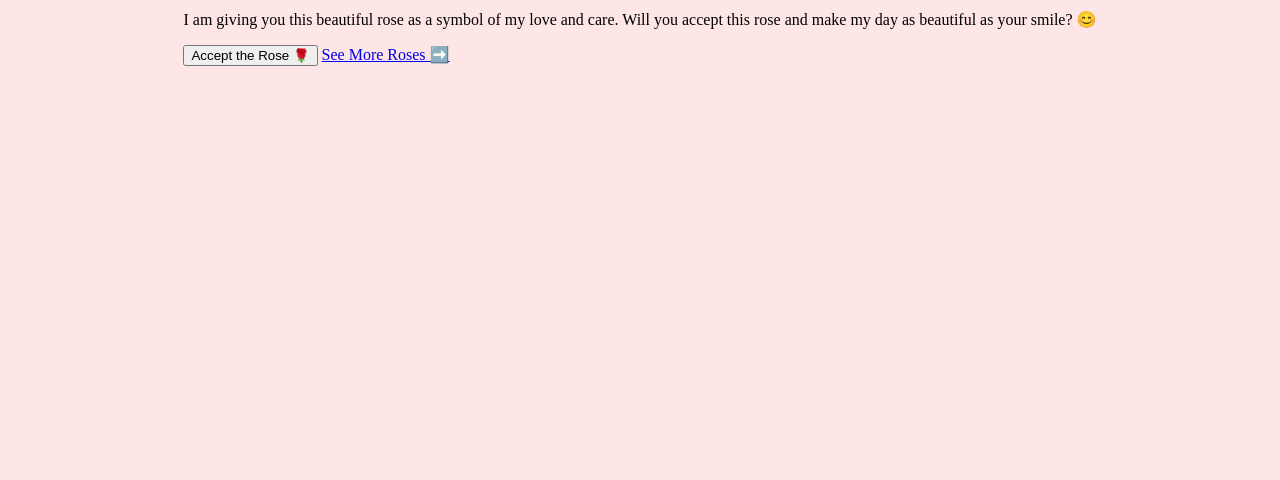
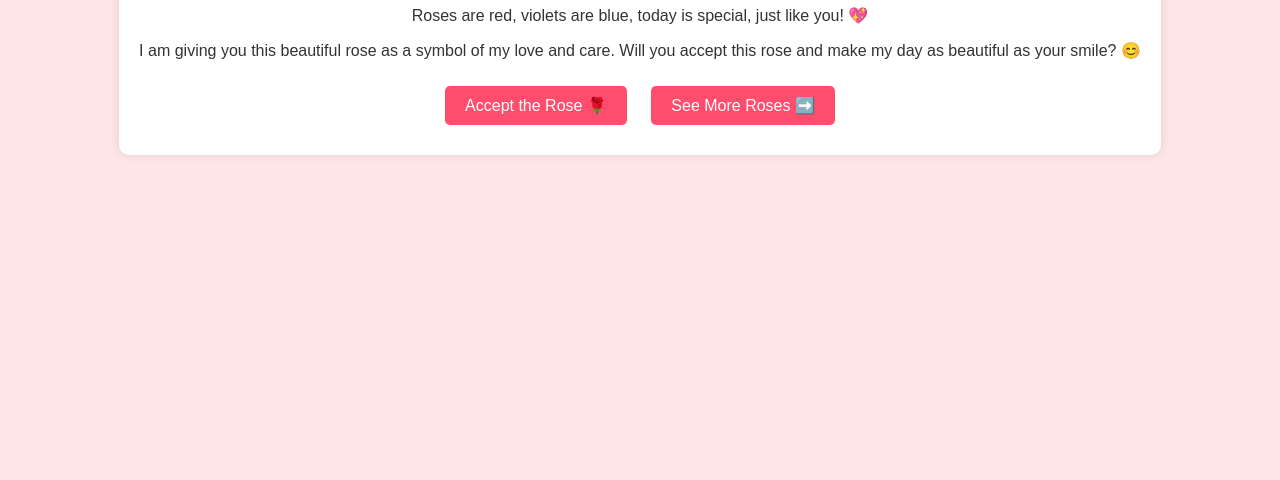
Before and after one commit to jatin0singh/roseday, a plain HTML site: page index.html in a window 1280 px wide. Shown: the part 420-900 px from the top of the page. Before the commit the page ends 800 px from the top, so only its background shows below. Drawn offline with Linux system fonts and the light colour scheme.

Commit message:
Update styles.css

```diff
--- a/styles.css
+++ b/styles.css
@@ -188,3 +188,42 @@ body {
         opacity: 1;
     }
 }
+body {
+    font-family: Arial, sans-serif;
+    background-color: #ffe6e6;
+    text-align: center;
+    padding: 50px;
+}
+
+.container {
+    background: white;
+    padding: 20px;
+    border-radius: 10px;
+    box-shadow: 0 0 10px rgba(0, 0, 0, 0.1);
+    display: inline-block;
+}
+
+h1 {
+    color: #d63384;
+}
+
+p {
+    color: #333;
+}
+
+.accept-btn, .more-btn {
+    background-color: #ff4d6d;
+    color: white;
+    border: none;
+    padding: 10px 20px;
+    margin: 10px;
+    font-size: 16px;
+    cursor: pointer;
+    border-radius: 5px;
+    text-decoration: none;
+    display: inline-block;
+}
+
+.accept-btn:hover, .more-btn:hover {
+    background-color: #d63384;
+}
```
